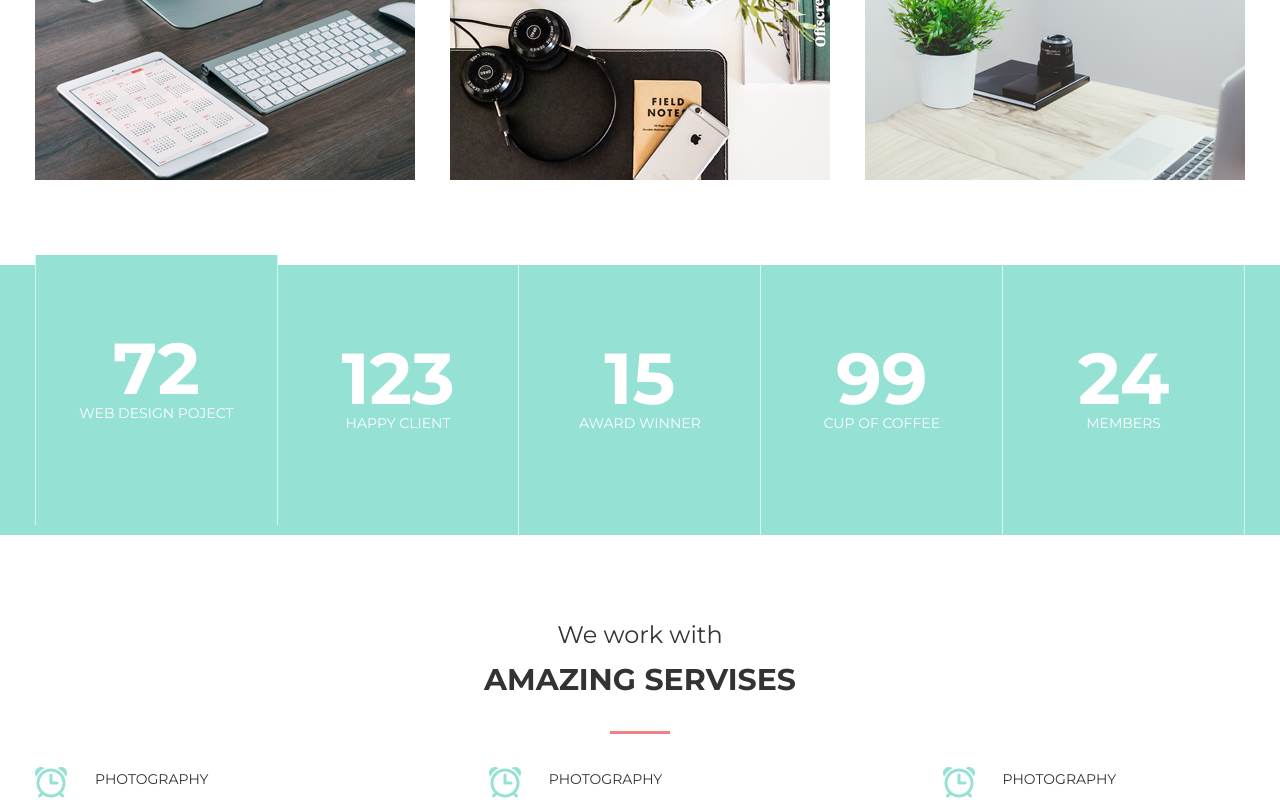
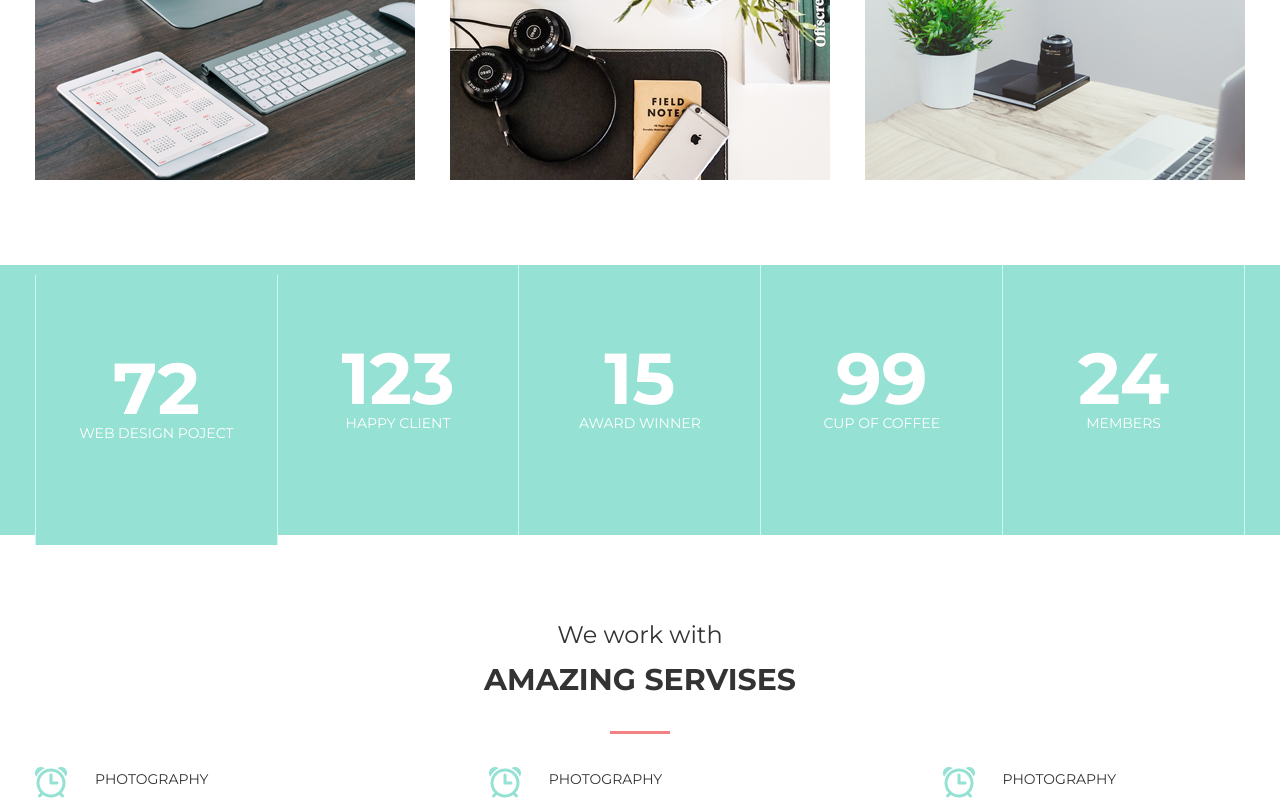
Before and after one commit to AlexSemonov/MoGo, a plain HTML site: page index.html in a window 1280 px wide. In both pictures the pointer is over the element 156 px from the left and 1840 px from the top of the page. Shown: the part 1440-2240 px from the top of the page. Drawn offline with Linux system fonts and the light colour scheme; files whose address does not match are found by name.

Commit message:
Update style.css

```diff
--- a/css/style.css
+++ b/css/style.css
@@ -367,7 +367,7 @@ p{
 }
 
 .main__item-inner:hover{
-    transform: translateY(-10px);
+    transform: translateY(10px);
 }
 
 .main__item-text{
```
